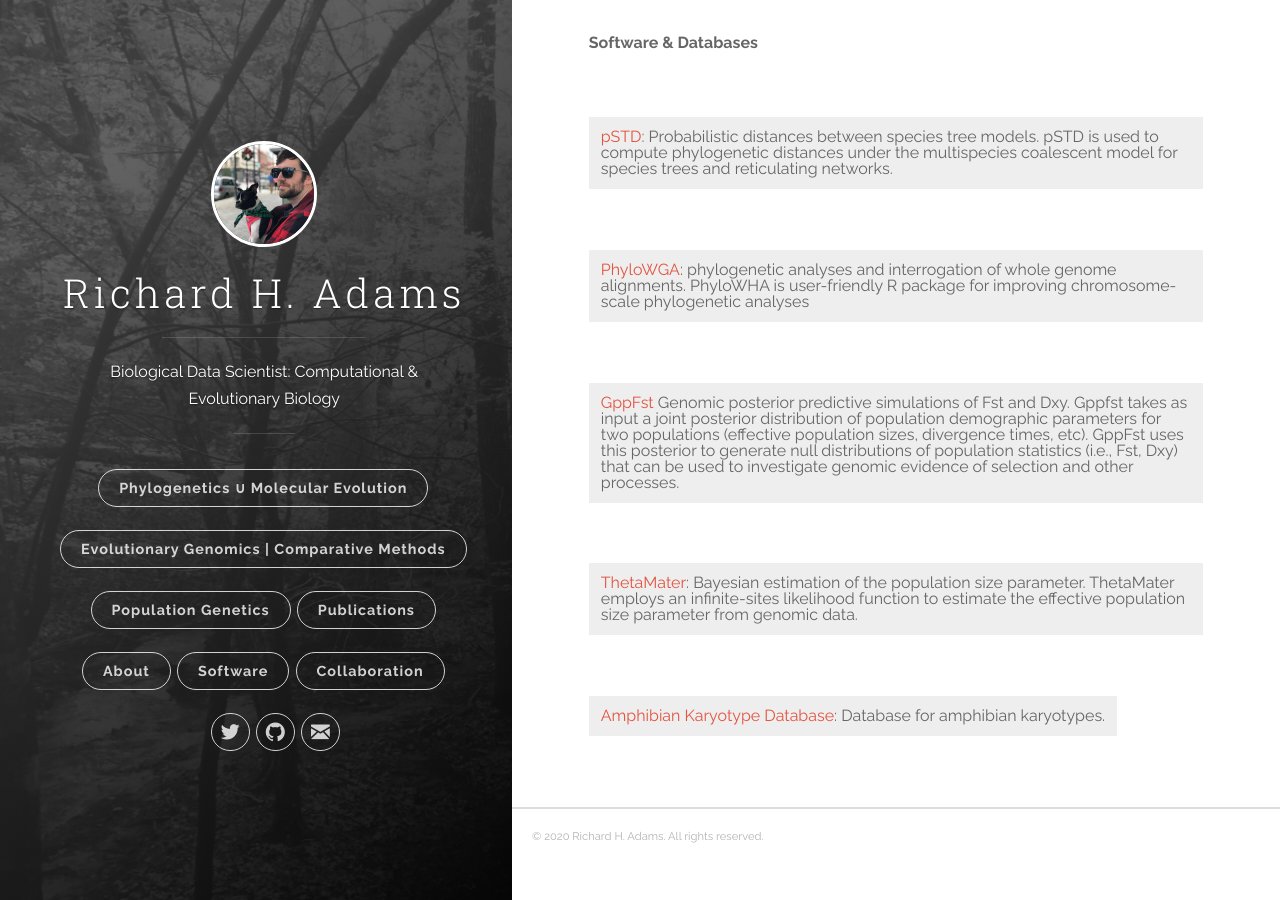
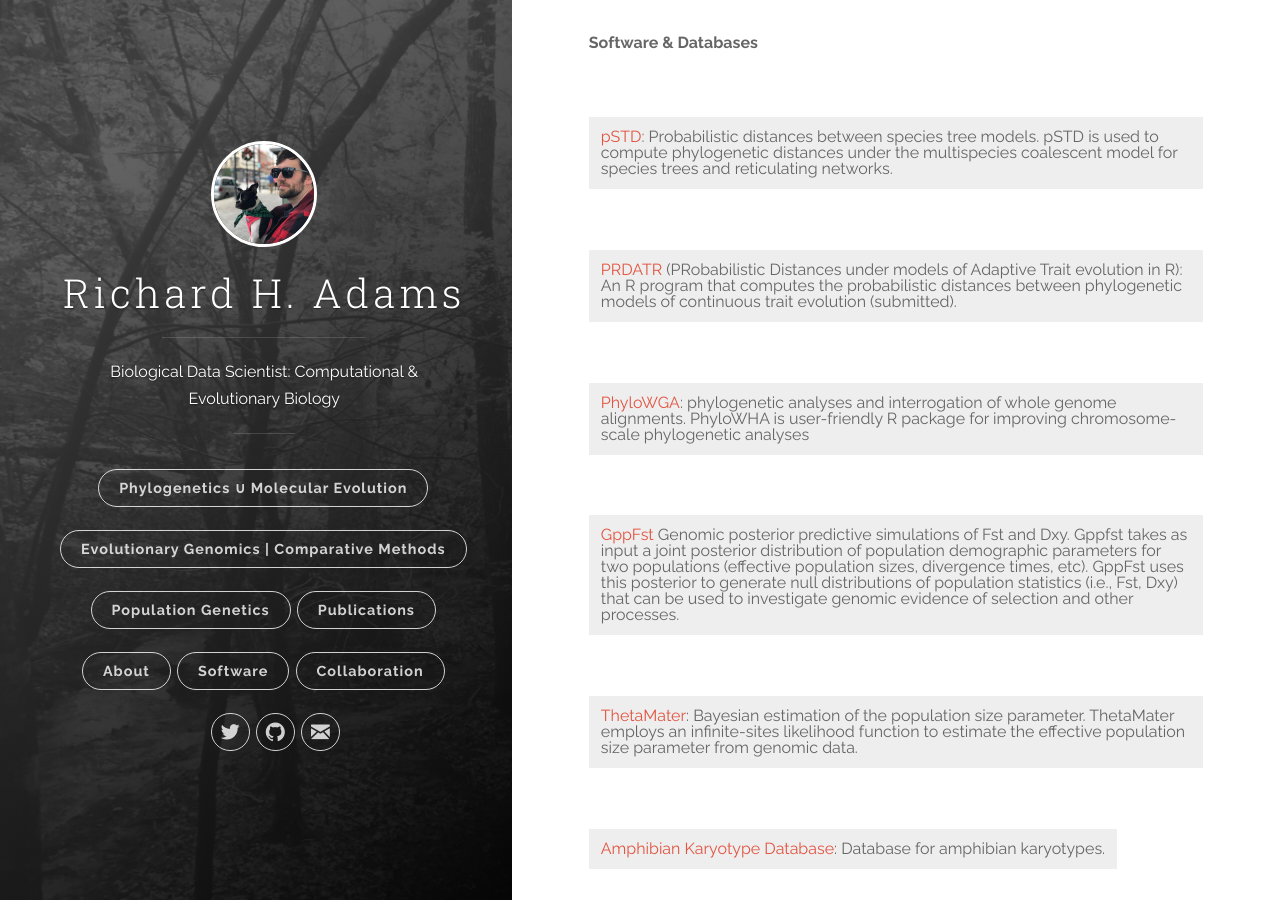
Before and after one commit to rhaTESTrha/Research, a Jekyll site: the page built from _posts/2019-11-08-links.markdown, in a window 1280 px wide and 900 px high, scrolled down 601 px. Built offline with Jekyll 4.4.1, drawn with Linux system fonts in a browser that asks for light colours.

Commit message:
Update 2019-11-08-links.markdown

```diff
--- a/_posts/2019-11-08-links.markdown
+++ b/_posts/2019-11-08-links.markdown
@@ -20,6 +20,9 @@ __Software & Databases__
  [pSTD](https://github.com/radamsRHA/PSTDistanceR): Probabilistic distances between species tree models. pSTD is used to compute phylogenetic distances under the multispecies coalescent model for species trees and reticulating networks. |
 
  |
+ [PRDATR](https://github.com/radamsRHA/PRDATR) (PRobabilistic Distances under models of Adaptive Trait evolution in R): An R program that computes the probabilistic distances between phylogenetic models of continuous trait evolution (submitted). |
+
+ |
  [PhyloWGA](https://github.com/radamsRHA/PhyloWGA): phylogenetic analyses and interrogation of whole genome alignments. PhyloWHA is user-friendly R package for improving chromosome-scale phylogenetic analyses |
 
  |
```
